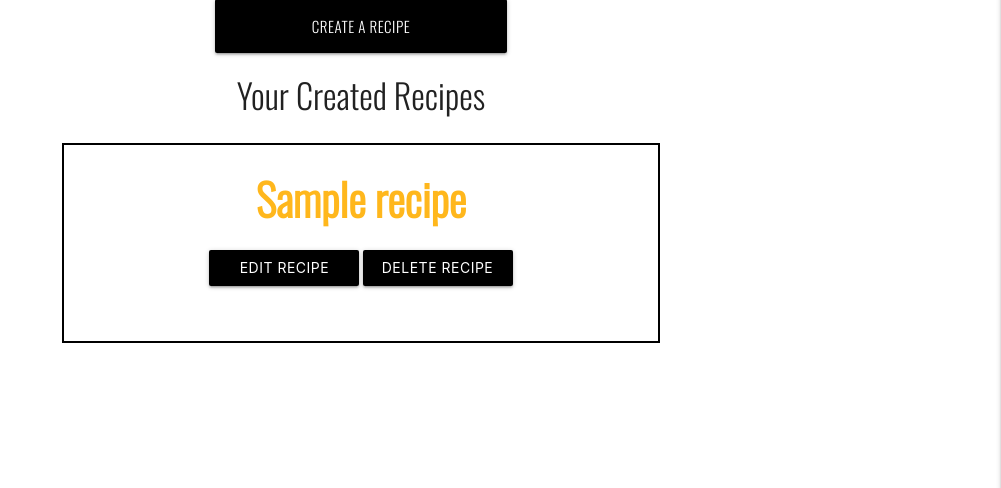
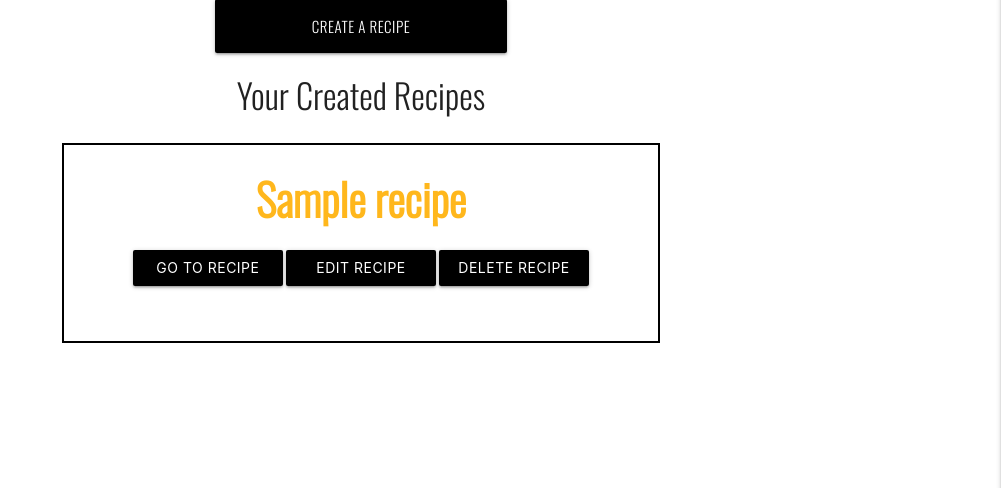
Before and after one commit to JMortifee/data-centric-development, a Flask app: a page that uses templates/profile.html in a window 1280 px wide. Shown: the part 242-730 px from the top of the page, without its empty margins (279-1280 px from the left). Run offline with Flask 2, Linux system fonts and the light colour scheme; the visitor is signed in with stand-in values (Sample User, id 1); a database or web service that is not in the repository returns one stand-in record (values such as "Sample title"); some libraries are stand-ins or nearby versions.

Commit message:
profile recipe buttons changed and recipe delete function added

```diff
--- a/app.py
+++ b/app.py
@@ -158,6 +158,15 @@ def edit_recipe(username, recipe_name):
 
     return render_template("edit_recipe.html", username=username, recipe_name=recipe_name)
 
+@app.route("/delete_recipe/<username>/<recipe_name>")
+def delete_recipe(username, recipe_name):
+
+    recipe_name = mongo.db.recipes.remove(
+        {"recipe_name": recipe_name }
+    )
+    flash("Recipe Successfully Deleted")
+    return redirect(url_for("profile", username=session["user"]))
+
 
 
 if __name__ == "__main__":
--- a/static/css/style.css
+++ b/static/css/style.css
@@ -292,6 +292,10 @@ nav, nav .nav-wrapper i, nav a.sidenav-trigger, nav a.sidenav-trigger i {
 
 /* -----------------------------------profile */
 
+.profile-recipe-card > a{
+    width: 100%;
+    height: 150px;
+}
 
 .profile-recipes a{
     line-height: 50px;
@@ -320,7 +324,7 @@ nav, nav .nav-wrapper i, nav a.sidenav-trigger, nav a.sidenav-trigger i {
     background: white;
 }
 
-/* sign up/ sign in redirect */
+/* ----------sign up/ sign in redirect */
 
 .redirect_message {
     font-size: large;
--- a/templates/profile.html
+++ b/templates/profile.html
@@ -26,16 +26,15 @@
 
         {% for recipe in recipes %}
 
-            <div class="row recipe-content {{ loop.cycle('recipe-1', 'recipe-2') }}">
-                <a href="{{ url_for('recipe', recipe_name=recipe.recipe_name) }}">
+        <div class="row recipe-content profile-recipe-card {{ loop.cycle('recipe-1', 'recipe-2') }}">
             <div class="col s12 m8 offset-m2 recipe-card" method="POST" action="{{ url_for('sign_up') }}">
                 <div class="col s12 center-align profile-recipes">
                     <h3>{{ recipe.recipe_name }}</h3>
+                    <a href="{{ url_for('recipe', recipe_name=recipe.recipe_name) }}"><button class="btn btn-default hov-1">Go To recipe</button></a>
                     <a href="{{ url_for('edit_recipe', username=session['user'], recipe_name=recipe.recipe_name) }}"><button class="btn btn-default hov-2">Edit recipe</button></a>
                     <a href="{{ url_for('delete_recipe', username=session['user'], recipe_name=recipe.recipe_name) }}"><button class="btn btn-default hov-1">Delete recipe</button></a>
                 </div>
             </div>
-                </a>
         </div>
 
         {% endfor %}
```
Lines whose indentation alone changed are shown as unchanged.
